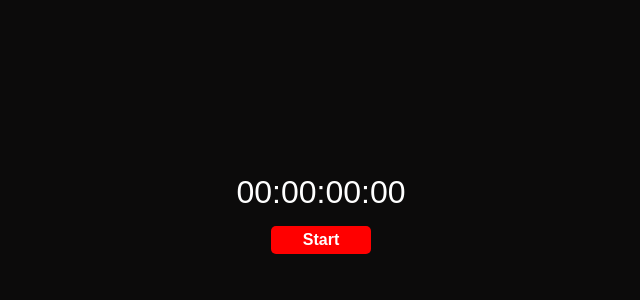
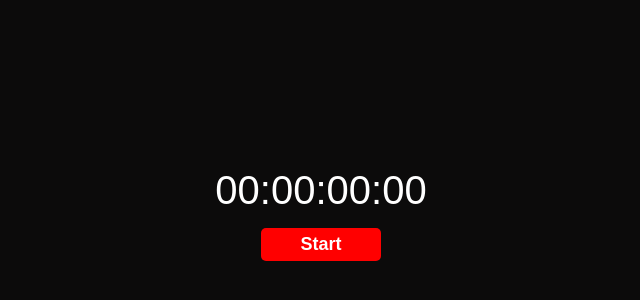
Before and after one commit to Its-Ayush-Thakur/Stopwatch, a plain HTML site: page index.html in a window 1280 px wide. Shown: the part 186-486 px from the top of the page, without its empty margins (319-959 px from the left). Drawn offline with Linux system fonts and the light colour scheme.

Commit message:
Second commit

```diff
--- a/style.css
+++ b/style.css
@@ -24,17 +24,17 @@
 
 .time {
     color: rgb(255, 255, 255);
-    font-size: xx-large;
+    font-size: 40px;
 }
 
 .btn {
     border: none;
     background-color: red;
     color: white;
-    padding: 5px;
+    padding: 6px;
     border-radius: 5px;
-    width: 100px;
-    font-size: medium;
+    width: 120px;
+    font-size: large;
     font-weight: 550;
 }
 
```
